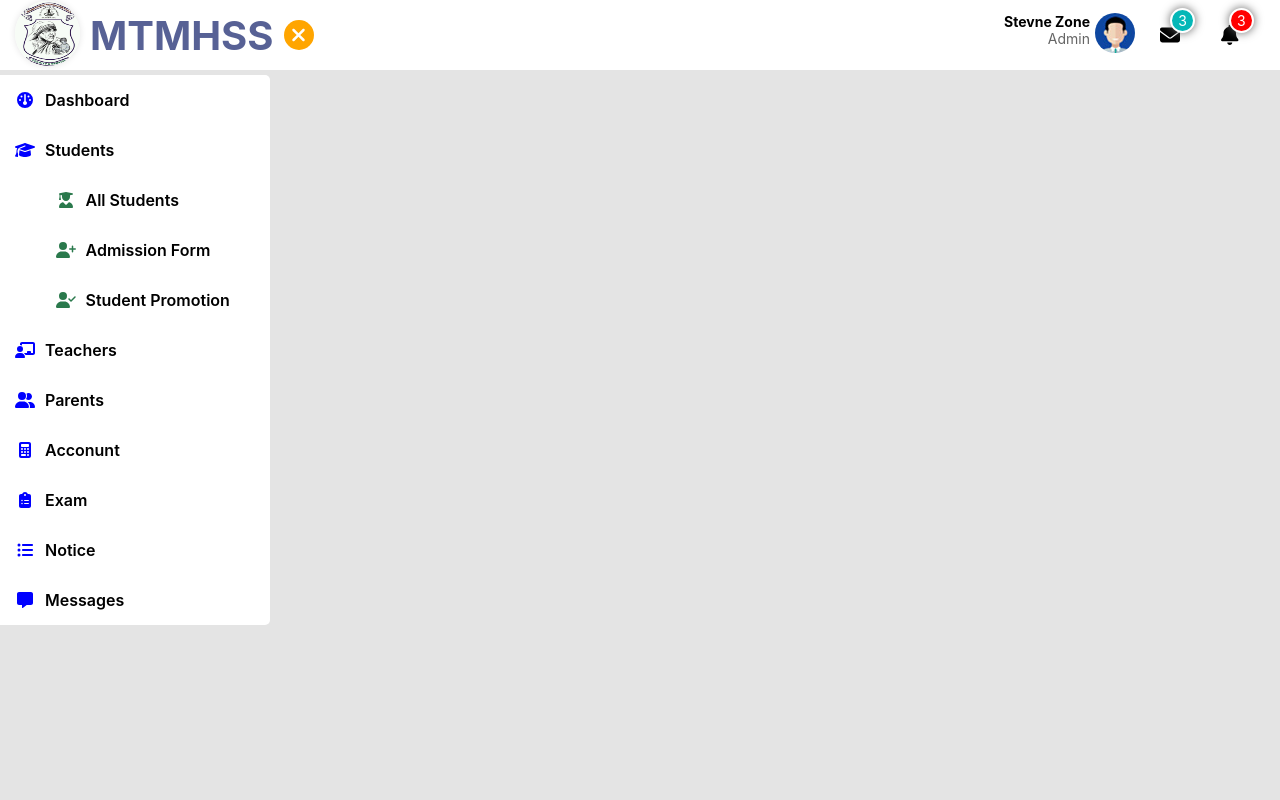
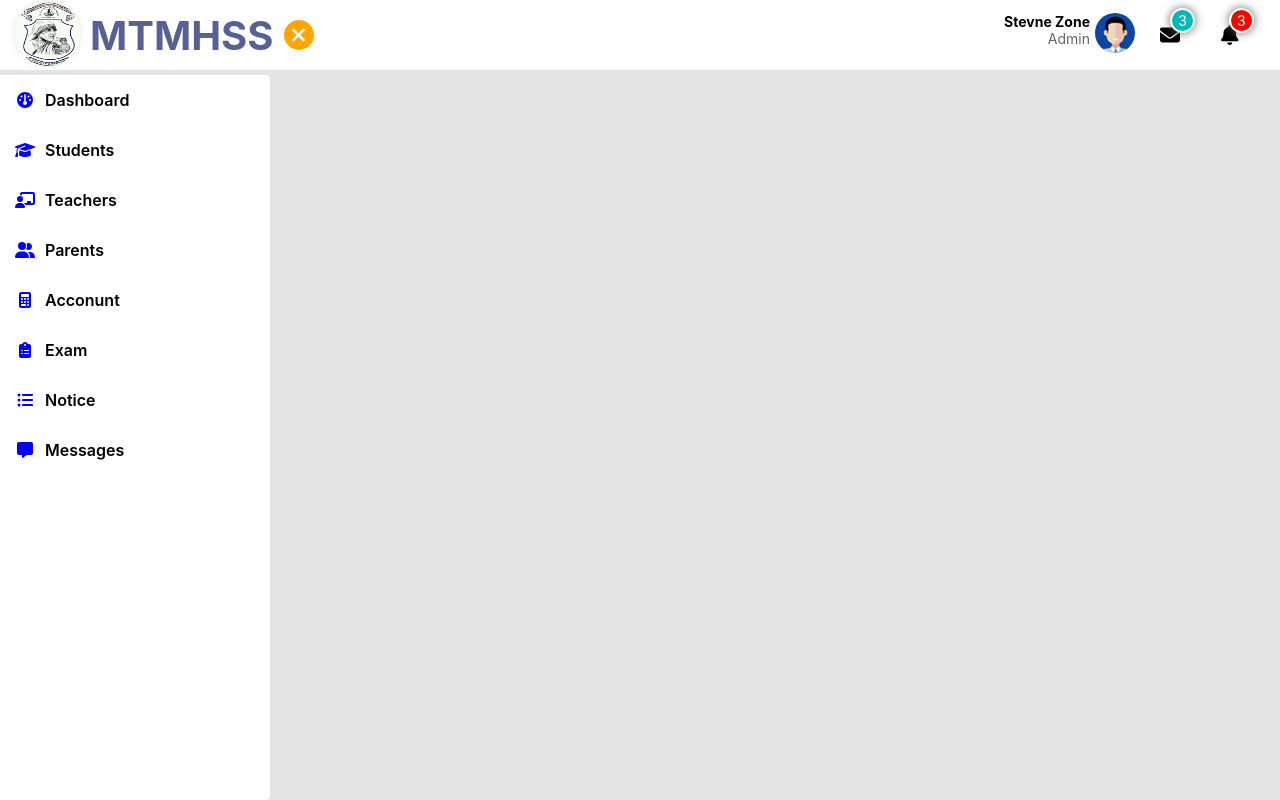
Before and after one commit to Vinoth82003/school_frontend, a React (Create React App) app: page / in a window 1280 px wide. Built offline with nearby package versions, Linux system fonts and the light colour scheme.

Commit message:
sidemenu changes

```diff
--- a/src/css/sidebar.css
+++ b/src/css/sidebar.css
@@ -3,6 +3,7 @@
   top: 75px;
   width: 270px;
   background: #fff;
+  min-height: calc(100vh - 75px);
   max-height: calc(100vh - 75px);
   overflow-y: scroll;
   border-radius: 0 5px 5px 0;
@@ -58,8 +59,14 @@
   display: flex;
   flex-direction: column;
   align-items: flex-end;
+  overflow: hidden;
+  height: 0;
+  transition: all 0.5s;
+}
+
+.side_menu.active .sub_menu {
+  transition: all 0.5s;
   height: 100%;
-  overflow: hidden;
 }
 
 .sub_menu_li {
```
